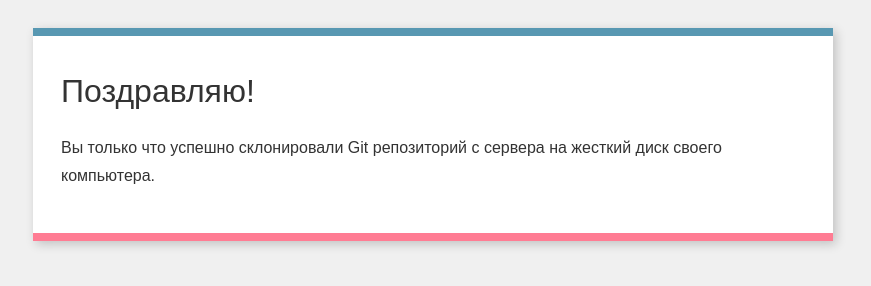
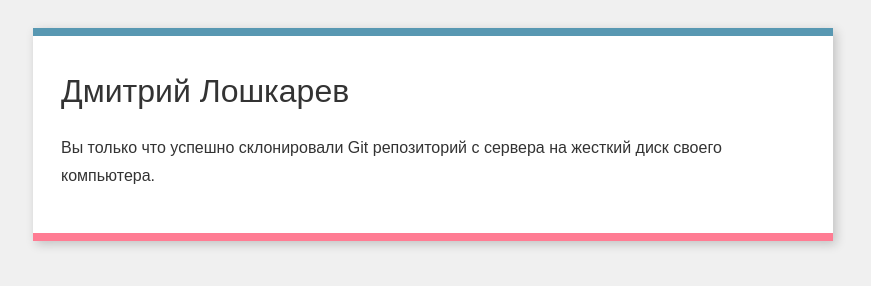
Before and after one commit to Dimlikan/git-welcome-test, a plain HTML site: page index.html in a window 1280 px wide. Shown: the whole page, without its empty margins (207-1078 px from the left). Drawn offline with Linux system fonts and the light colour scheme.

Commit message:
Entered username

```diff
--- a/index.html
+++ b/index.html
@@ -9,7 +9,7 @@
     </head>
     <body>
         <div class="box">
-            <h1>Поздравляю!</h1>
+            <h1>Дмитрий Лошкарев</h1>
             <p>
                 Вы только что успешно склонировали Git репозиторий с сервера на
                 жесткий диск своего компьютера.
```
